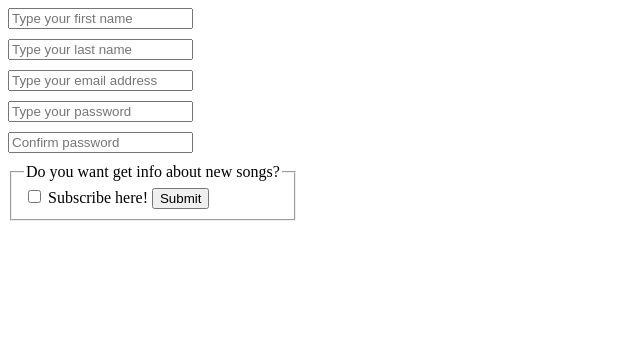
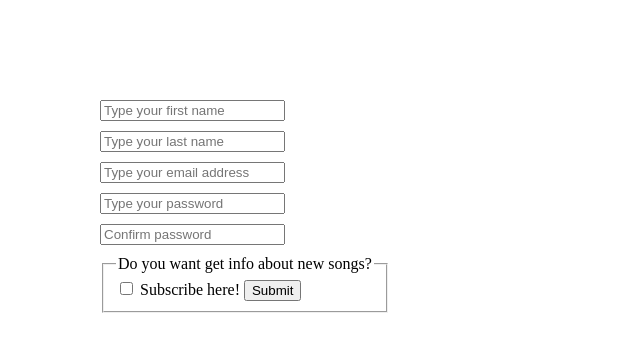
Before and after one commit to Shdorsh/spotify_project, a PHP site: page /register.php in a window 1280 px wide. Shown: the top 352 px of the page, without its empty margins (0-640 px from the left). Run offline with PHP 8.4, Linux system fonts and the light colour scheme; some libraries are stand-ins or nearby versions.

Commit message:
Adding css

```diff
--- a/php/auth.php
+++ b/php/auth.php
@@ -11,6 +11,7 @@
     <meta name="viewport" content="width=device-width, initial-scale=1.0" />
     <link rel="icon" type="image/x-icon" href="/css/favicon-tv.png" />
     <link rel="stylesheet" href="/css/reset.css" />
+    <link rel="stylesheet" href="/spotify_project/css/style.css" />
     <link rel="preconnect" href="https://fonts.googleapis.com" />
     <link rel="preconnect" href="https://fonts.gstatic.com" crossorigin />
     <link href="https://fonts.googleapis.com/css2?family=Roboto:ital,wght@1,100;1,400;1,700&display=swap" rel="stylesheet" />
--- a/php/register.php
+++ b/php/register.php
@@ -11,6 +11,7 @@
     <meta name="viewport" content="width=device-width, initial-scale=1.0" />
     <link rel="icon" type="image/x-icon" href="/css/favicon-tv.png" />
     <link rel="stylesheet" href="/css/reset.css" />
+    <link rel="stylesheet" href="/spotify_project/css/style.css" />
     <link rel="preconnect" href="https://fonts.googleapis.com" />
     <link rel="preconnect" href="https://fonts.gstatic.com" crossorigin />
     <link href="https://fonts.googleapis.com/css2?family=Roboto:ital,wght@1,100;1,400;1,700&display=swap" rel="stylesheet" />
@@ -84,7 +85,9 @@
 
     <style>
         body {
-            width: 350px;
+            display: flex;
+            flex-direction: column;
+            margin: 100px;
         }
 
         form {
```
Also changed, not shown: css/17.jpg (added).
